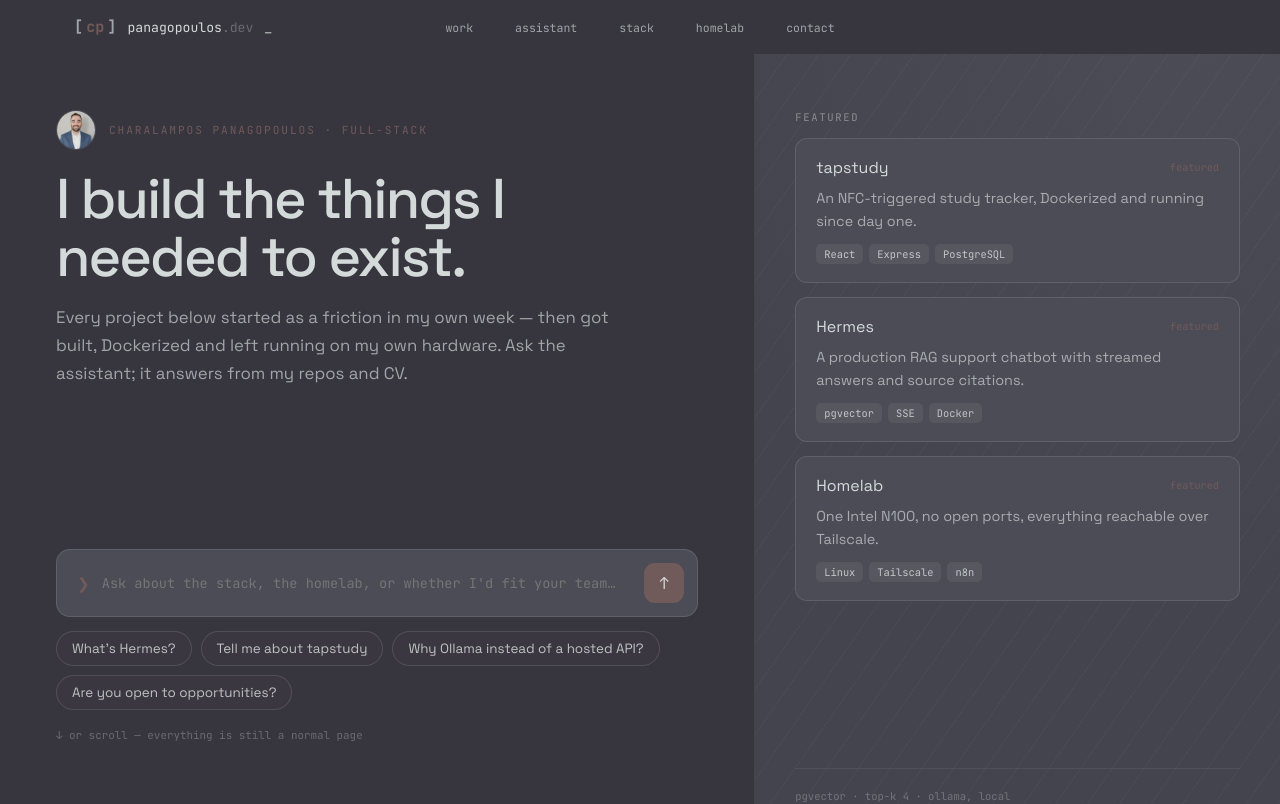
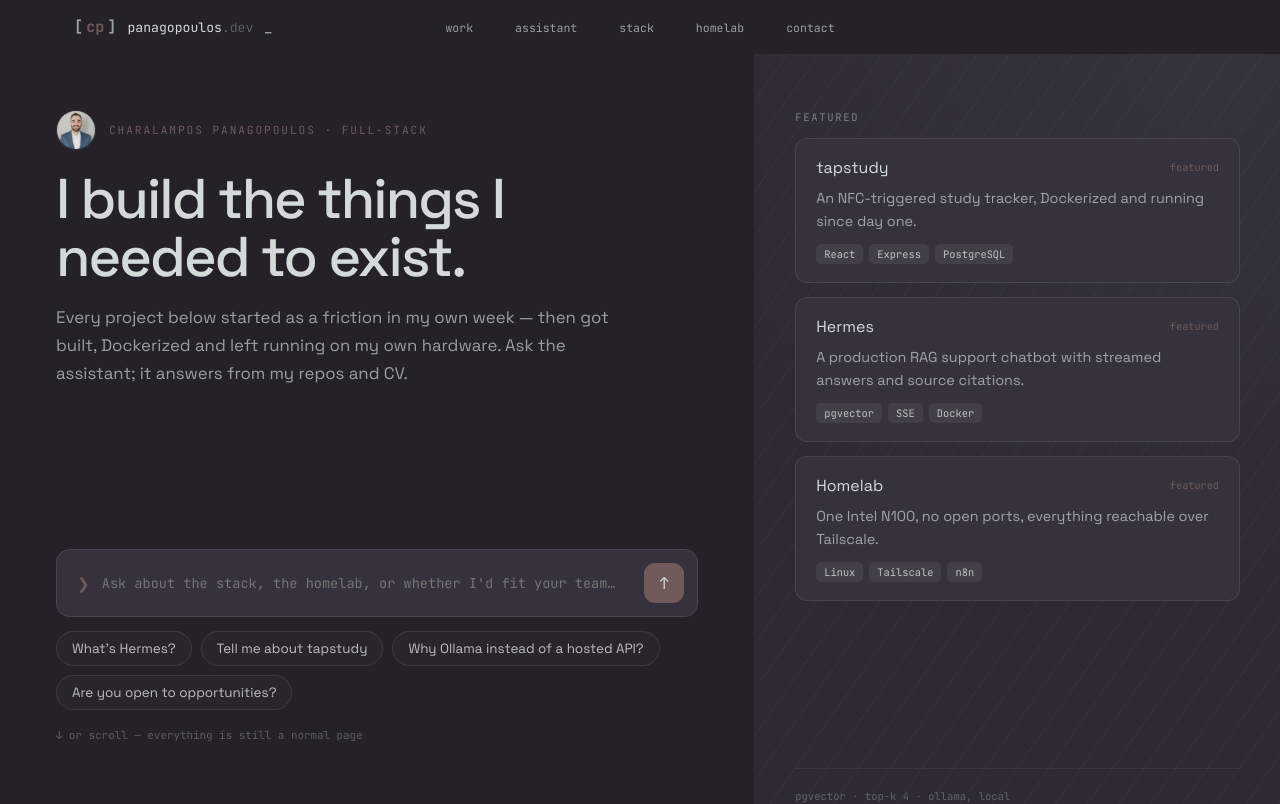
Before and after one commit to c-panagopoulos/Personal-Website, a React (Vite) app in the folder client/: page / in a window 1280 px wide. Shown: the top 804 px of the page. Built offline with nearby package versions, Linux system fonts and the light colour scheme.

Commit message:
Tune section backgrounds to tonal near-black gradients with subtle texture

```diff
--- a/client/src/styles/global.css
+++ b/client/src/styles/global.css
@@ -1,12 +1,17 @@
 :root {
-  /* Backgrounds — the only two surfaces the page ever tints with */
-  --bg: #37353e;
-  --surface: #44444e;
-  --surface-elevated: #4c4c56;
+  /* Backgrounds — a tight family of near-black warm-charcoal tones, each
+     only a couple of points apart, so consecutive sections read as scenes
+     of one story rather than distinct flat blocks. */
+  --bg: #242129;
+  --scene-2: #25222b;
+  --scene-3: #27242d;
+  --scene-4: #2a2731;
+  --surface: #2d2a35;
+  --surface-elevated: #35323d;
 
   /* Neutral borders — separate content, never colored */
-  --border: rgba(211, 218, 217, 0.08);
-  --border-strong: rgba(211, 218, 217, 0.14);
+  --border: rgba(255, 255, 255, 0.05);
+  --border-strong: rgba(255, 255, 255, 0.09);
 
   /* Neutral shadows */
   --shadow-soft: rgba(0, 0, 0, 0.25);
@@ -428,10 +433,9 @@ button {
   flex-direction: column;
   gap: 9px;
   animation: rise 0.5s cubic-bezier(0.2, 0.7, 0.2, 1) both;
-  transition: transform 0.3s cubic-bezier(0.2, 0.7, 0.2, 1), border-color 0.3s ease;
+  transition: border-color 0.3s ease;
 }
 .card:hover {
-  transform: translateY(-4px);
   border-color: var(--accent-border);
 }
 .card__head {
@@ -691,11 +695,13 @@ button {
 .scene--divider {
   padding-top: 88px;
   border-top: 1px solid var(--border);
-  background: var(--surface);
+  background: repeating-linear-gradient(115deg, rgba(255, 255, 255, 0.015) 0 2px, transparent 2px 26px),
+    radial-gradient(ellipse at top, var(--surface) 0%, var(--scene-3) 45%, var(--bg) 100%);
 }
 .hermes-evidence {
   padding: 0 0 40px;
-  background: var(--surface);
+  background: repeating-linear-gradient(115deg, rgba(255, 255, 255, 0.015) 0 2px, transparent 2px 26px),
+    radial-gradient(ellipse at top, var(--surface) 0%, var(--scene-3) 45%, var(--bg) 100%);
   border-bottom: 1px solid var(--border);
 }
 .scene__browser {
@@ -767,7 +773,7 @@ button {
   border-radius: 10px;
   border: 1px solid var(--border);
   background: linear-gradient(180deg, #18161a, #121114);
-  box-shadow: 0 30px 60px var(--shadow-strong);
+  box-shadow: 0 10px 24px var(--shadow-soft);
 }
 .terminal__bar {
   display: flex;
@@ -1056,7 +1062,8 @@ button {
   min-height: 100vh;
   display: flex;
   flex-direction: column;
-  background: var(--surface);
+  background: repeating-linear-gradient(115deg, rgba(255, 255, 255, 0.015) 0 2px, transparent 2px 26px),
+    radial-gradient(ellipse at top, var(--surface) 0%, var(--scene-4) 45%, var(--bg) 100%);
   border-top: 1px solid var(--border-strong);
   border-bottom: 1px solid var(--border-strong);
 }
@@ -1240,7 +1247,8 @@ button {
 /* --- Stack section --- */
 .stack-section {
   padding: 96px 56px;
-  background: var(--surface);
+  background: repeating-linear-gradient(115deg, rgba(255, 255, 255, 0.015) 0 2px, transparent 2px 26px),
+    radial-gradient(ellipse at top, var(--surface-elevated) 0%, var(--surface) 45%, var(--scene-3) 100%);
   border-top: 1px solid var(--border);
   border-bottom: 1px solid var(--border);
 }
@@ -2067,7 +2075,7 @@ button {
   height: auto;
   border-radius: 10px;
   border: 1px solid var(--border-strong);
-  box-shadow: 0 30px 80px var(--shadow-strong);
+  box-shadow: 0 12px 32px var(--shadow-soft);
   cursor: default;
 }
 .motion-lightbox__caption {
```
